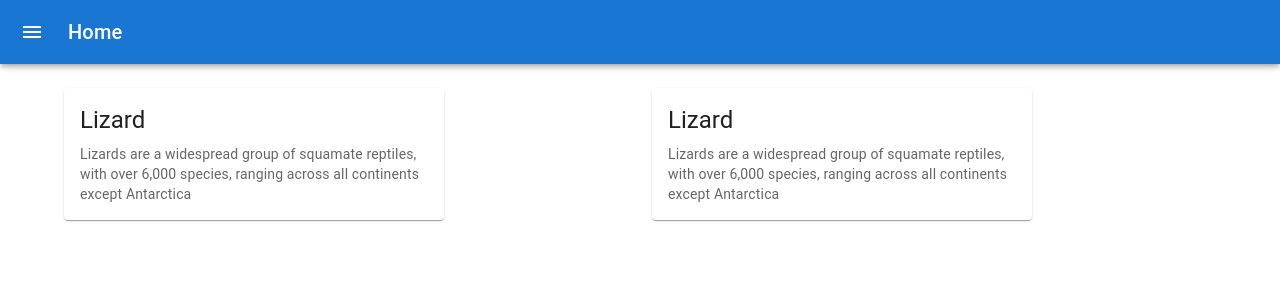
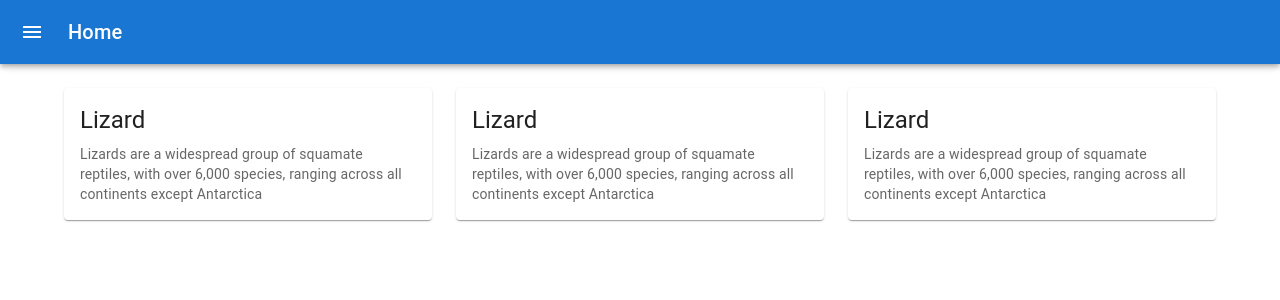
Before and after one commit to AdrianoLMendes/teste_web, a React (Vite) app: page /home in a window 1280 px wide. Shown: the top 300 px of the page. Built offline with nearby package versions, Linux system fonts and the light colour scheme.

Commit message:
update cards

```diff
--- a/src/pages/home/home.jsx
+++ b/src/pages/home/home.jsx
@@ -23,7 +23,7 @@ import MailIcon from "@mui/icons-material/Mail";
 import Card from "@mui/material/Card";
 import CardContent from "@mui/material/CardContent";
 import { CardActionArea, Container } from "@mui/material";
-import Grid from '@mui/material/Unstable_Grid2';
+import Grid from "@mui/material/Unstable_Grid2";
 
 const drawerWidth = 180;
 
@@ -127,7 +127,7 @@ export default function PersistentDrawerLeft() {
         </DrawerHeader>
         <Divider />
         <List>
-          {["Inbox", "Starred", "Send email", "Drafts"].map((text, index) => (
+          {["Inbox", "Starred"].map((text, index) => (
             <ListItem key={text} disablePadding>
               <ListItemButton>
                 <ListItemIcon>
@@ -149,8 +149,8 @@ export default function PersistentDrawerLeft() {
               spacing={{ xs: 2, md: 3 }}
               columns={{ xs: 4, sm: 8, md: 12 }}
             >
-              <Grid item xs={6}>
-                <Card sx={{ maxWidth: 380 }}>
+              <Grid xs={2} sm={4} md={4}>
+                <Card sx={{ maxWidth: 480 }}>
                   <CardActionArea>
                     <CardContent>
                       <Typography gutterBottom variant="h5" component="div">
@@ -166,8 +166,25 @@ export default function PersistentDrawerLeft() {
                 </Card>
               </Grid>
 
-              <Grid item xs={6}>
-                <Card sx={{ maxWidth: 380 }}>
+              <Grid xs={2} sm={4} md={4}>
+                <Card sx={{ maxWidth: 480 }}>
+                  <CardActionArea>
+                    <CardContent>
+                      <Typography gutterBottom variant="h5" component="div">
+                        Lizard
+                      </Typography>
+                      <Typography variant="body2" color="text.secondary">
+                        Lizards are a widespread group of squamate reptiles,
+                        with over 6,000 species, ranging across all continents
+                        except Antarctica
+                      </Typography>
+                    </CardContent>
+                  </CardActionArea>
+                </Card>
+              </Grid>
+
+              <Grid xs={2} sm={4} md={4}>
+                <Card sx={{ maxWidth: 480 }}>
                   <CardActionArea>
                     <CardContent>
                       <Typography gutterBottom variant="h5" component="div">
```
